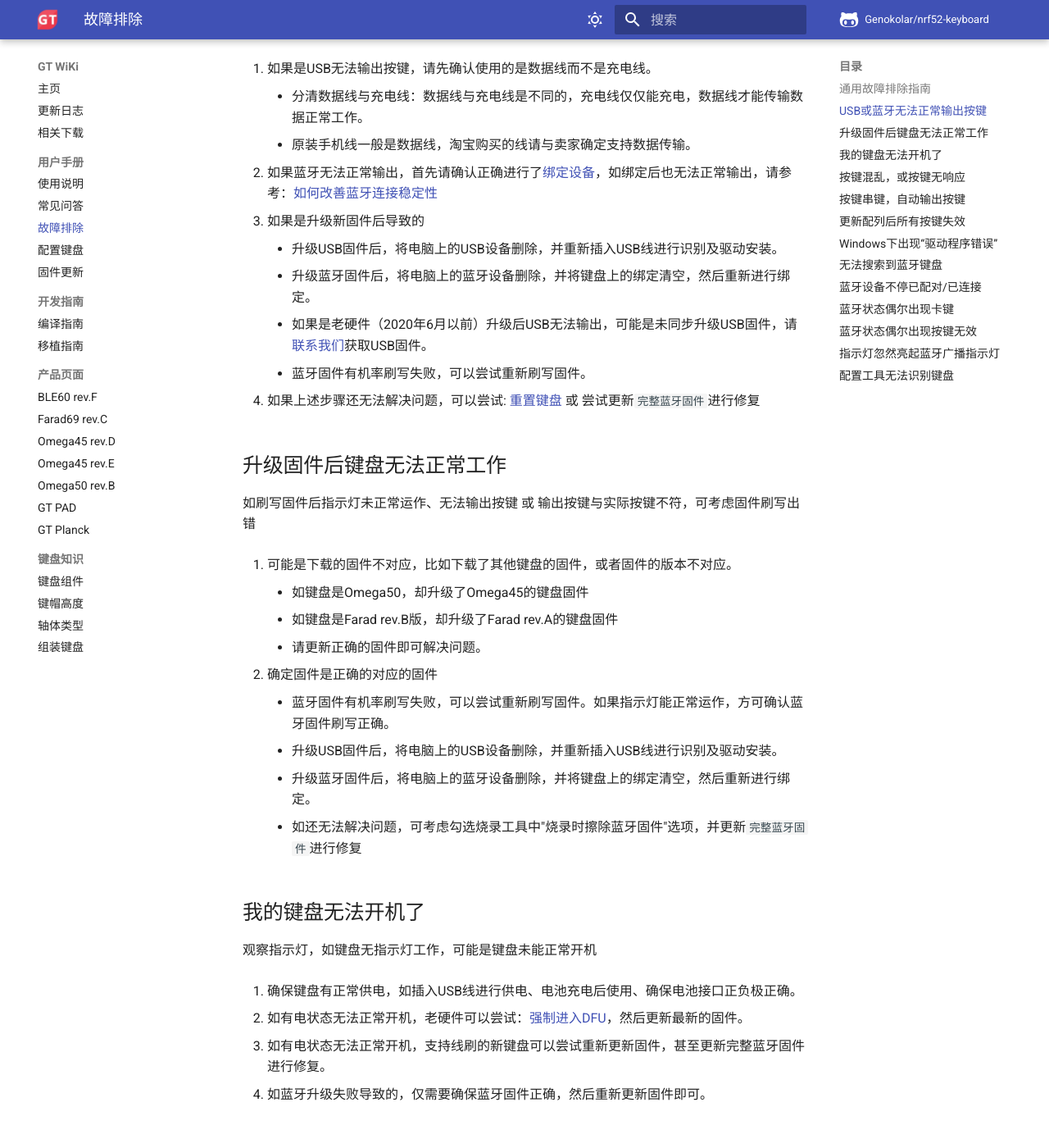
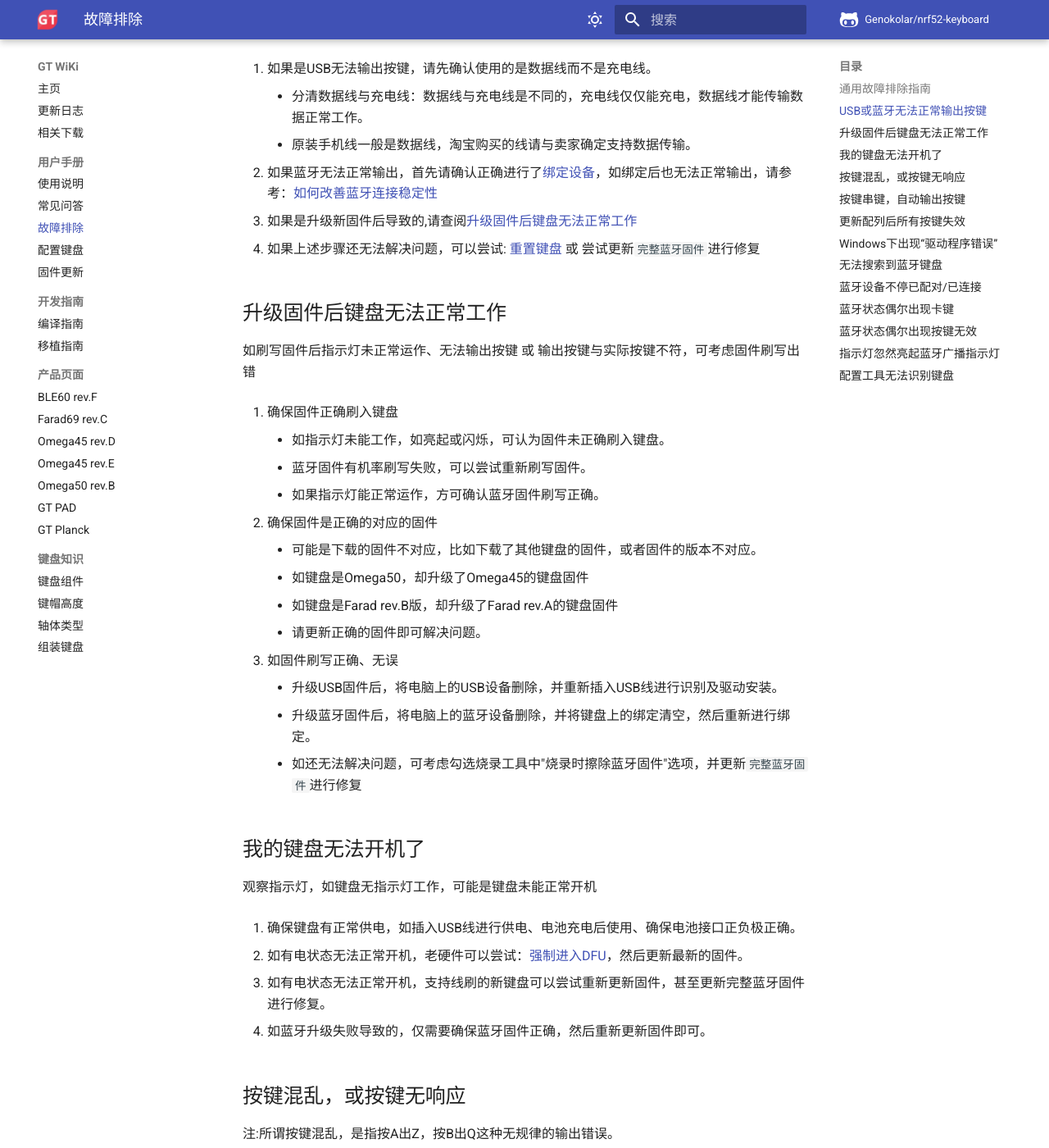
Before and after one commit to genokolar/genokolar.github.io, an MkDocs documentation site: the page built from docs/trouble.md, in a window 1280 px wide and 1400 px high, scrolled down 898 px. Shown: the whole window at 82% size. Built offline with MkDocs 1.6.1 and Material for MkDocs 9.7.7, drawn with Linux system fonts in a browser that asks for light colours; comment, search, counter and statistics services are not loaded.

Commit message:
取消USB固件折叠 / 更新故障排除

```diff
--- a/docs/trouble.md
+++ b/docs/trouble.md
@@ -20,7 +20,7 @@
 5. 支持线刷的新键盘可以勾选烧录工具中"烧录时擦除蓝牙固件"选项，并更新`完整蓝牙固件`进行修复。
 6. 如还无法解决故障，可参考下面的具体情形进行处理，或请[联系我们](index.md#联系我们)。
 
-USB或蓝牙无法正常输出按键
+<span id="USB或蓝牙无法正常输出按键">USB或蓝牙无法正常输出按键</span>
 -------------------
 请按照以下步骤解决：
 
@@ -30,30 +30,31 @@ USB或蓝牙无法正常输出按键
 
 2. 如果蓝牙无法正常输出，首先请确认正确进行了[绑定设备](manual.md#绑定设备)，如绑定后也无法正常输出，请参考：[如何改善蓝牙连接稳定性](faq.md#如何改善蓝牙连接稳定性)
 
-3. 如果是升级新固件后导致的
-    - 升级USB固件后，将电脑上的USB设备删除，并重新插入USB线进行识别及驱动安装。
-    - 升级蓝牙固件后，将电脑上的蓝牙设备删除，并将键盘上的绑定清空，然后重新进行绑定。
-    - 如果是老硬件（2020年6月以前）升级后USB无法输出，可能是未同步升级USB固件，请[联系我们](index.md#联系我们)获取USB固件。
-    - 蓝牙固件有机率刷写失败，可以尝试重新刷写固件。
+3. 如果是升级新固件后导致的,请查阅[升级固件后键盘无法正常工作](#升级固件后键盘无法正常工作)
 
 4. 如果上述步骤还无法解决问题，可以尝试: [重置键盘](faq.md#如何重置键盘) 或 尝试更新`完整蓝牙固件`进行修复
 
-升级固件后键盘无法正常工作
+<span id="升级固件后键盘无法正常工作">升级固件后键盘无法正常工作</span>
 -------------------
 如刷写固件后指示灯未正常运作、无法输出按键 或 输出按键与实际按键不符，可考虑固件刷写出错
 
-1. 可能是下载的固件不对应，比如下载了其他键盘的固件，或者固件的版本不对应。
+1. 确保固件正确刷入键盘
+    - 如指示灯未能工作，如亮起或闪烁，可认为固件未正确刷入键盘。
+    - 蓝牙固件有机率刷写失败，可以尝试重新刷写固件。
+    - 如果指示灯能正常运作，方可确认蓝牙固件刷写正确。
+
+2. 确保固件是正确的对应的固件
+    - 可能是下载的固件不对应，比如下载了其他键盘的固件，或者固件的版本不对应。
     - 如键盘是Omega50，却升级了Omega45的键盘固件
     - 如键盘是Farad rev.B版，却升级了Farad rev.A的键盘固件
     - 请更新正确的固件即可解决问题。
 
-2. 确定固件是正确的对应的固件
-    - 蓝牙固件有机率刷写失败，可以尝试重新刷写固件。如果指示灯能正常运作，方可确认蓝牙固件刷写正确。
+3. 如固件刷写正确、无误
     - 升级USB固件后，将电脑上的USB设备删除，并重新插入USB线进行识别及驱动安装。
     - 升级蓝牙固件后，将电脑上的蓝牙设备删除，并将键盘上的绑定清空，然后重新进行绑定。
     - 如还无法解决问题，可考虑勾选烧录工具中"烧录时擦除蓝牙固件"选项，并更新`完整蓝牙固件`进行修复
 
-我的键盘无法开机了
+<span id="升级固件后键盘无法正常工作">我的键盘无法开机了</span>
 -------------------
 观察指示灯，如键盘无指示灯工作，可能是键盘未能正常开机
 
@@ -65,7 +66,7 @@ USB或蓝牙无法正常输出按键
 
 4. 如蓝牙升级失败导致的，仅需要确保蓝牙固件正确，然后重新更新固件即可。
 
-按键混乱，或按键无响应
+<span id="按键混乱，或按键无响应">按键混乱，或按键无响应</span>
 ------------------------
 
 注:所谓按键混乱，是指按A出Z，按B出Q这种无规律的输出错误。
@@ -84,7 +85,7 @@ USB或蓝牙无法正常输出按键
 
 4. 上述无法解决的话，支持线刷的新键盘可以尝试勾选烧录工具中"烧录时擦除蓝牙固件"选项，并更新`完整蓝牙固件`进行修复。
 
-按键串键，自动输出按键
+<span id="升级固件后键盘无法正常工作">按键串键，自动输出按键</span>
 ------------------------
 
 注:所谓按键串键，是指按A出QAZ多个按键，按E出EDC多个按键这种一个键触发多个按键的情况。
@@ -101,13 +102,13 @@ USB或蓝牙无法正常输出按键
 3. 如果上述方式无法确认问题的话，也可能是因为线路短接、静电击毁等原因导致蓝牙故障，请[联系我们](index.md#联系我们)。
 
 
-更新配列后所有按键失效
+<span id="更新配列后所有按键失效">更新配列后所有按键失效</span>
 --------------------------
 
 可以尝试[重置键盘](faq.md#如何重置键盘)
 
 
-Windows下出现“驱动程序错误”
+<span id="Windows下出现“驱动程序错误”">Windows下出现“驱动程序错误”</span>
 -----------------------------
 
 1. 在Windows的设备管理器中删除这个设备，或取消这个设备的绑定
@@ -115,7 +116,7 @@ Windows下出现“驱动程序错误”
 3. `清空键盘绑定信息`
 4. 在电脑上尝试重新连接
 
-无法搜索到蓝牙键盘
+<span id="无法搜索到蓝牙键盘">无法搜索到蓝牙键盘</span>
 ----------------------
 1. 确保键盘正常通电，是否通电可以通过观察是否有指示灯正常闪烁或曾经闪烁进行确认。
 2. 如果您已经绑定了一个设备，第二个设备搜索不到蓝牙键盘。
@@ -124,11 +125,11 @@ Windows下出现“驱动程序错误”
     - 如果要在当前蓝牙通道进行搜索绑定，您需要先清空当前通道绑定的设备后，然后再进行搜索。
 3. 如果是键盘开机或唤醒后放置了一段时间后无法搜索到蓝牙键盘，您只需要同时按下<kbd>Lshift</kbd>+<kbd>Rshift</kbd>+<kbd>R</kbd>重新开启蓝牙广播，即可搜索到蓝牙键盘。
 
-蓝牙设备不停已配对/已连接
+<span id="蓝牙设备不停已配对/已连接">蓝牙设备不停已配对/已连接</span>
 -------------------
 可能是绑定信息因为误操作，重置键盘等被删除，只需要删除电脑等设备上的绑定信息后，重新[绑定设备](manual.md#绑定设备)即可解决。
 
-蓝牙状态偶尔出现卡键
+<span id="蓝牙状态偶尔出现卡键">蓝牙状态偶尔出现卡键</span>
 -----------------------
 所谓卡键，就是某一个按键一直处于按下状态（不停输出），但实际并未按下。
 
@@ -136,21 +137,21 @@ Windows下出现“驱动程序错误”
 
 请参考问答解决：[如何改善蓝牙连接稳定性](faq.md#如何改善蓝牙连接稳定性)
 
-蓝牙状态偶尔出现按键无效
+<span id="蓝牙状态偶尔出现按键无效">蓝牙状态偶尔出现按键无效</span>
 -----------------------
 
 可能是蓝牙信号不好，导致蓝牙断开连接，无法正常输出按键。
 
 请参考问答解决：[如何改善蓝牙连接稳定性](faq.md#如何改善蓝牙连接稳定性)
 
-指示灯忽然亮起蓝牙广播指示灯
+<span id="指示灯忽然亮起蓝牙广播指示灯">指示灯忽然亮起蓝牙广播指示灯</span>
 ----------------------------------------
 
 这是蓝牙信号不好，蓝牙断开连接后马上又恢复连接的表现。
 
 请参考问答解决：[如何改善蓝牙连接稳定性](faq.md#如何改善蓝牙连接稳定性)
 
-配置工具无法识别键盘
+<span id="配置工具无法识别键盘">配置工具无法识别键盘</span>
 ------------------
 
 配置工具无法识别，请按下列步骤解决：
```
Also changed, not shown: docs/down/download.md (+15 -16 lines).
